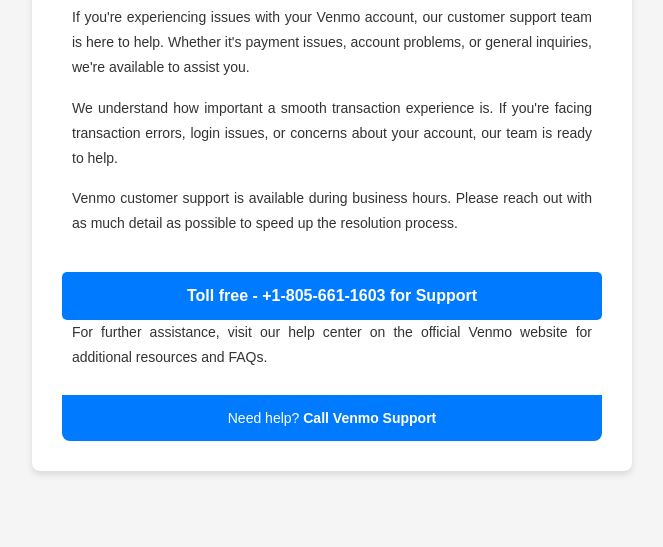
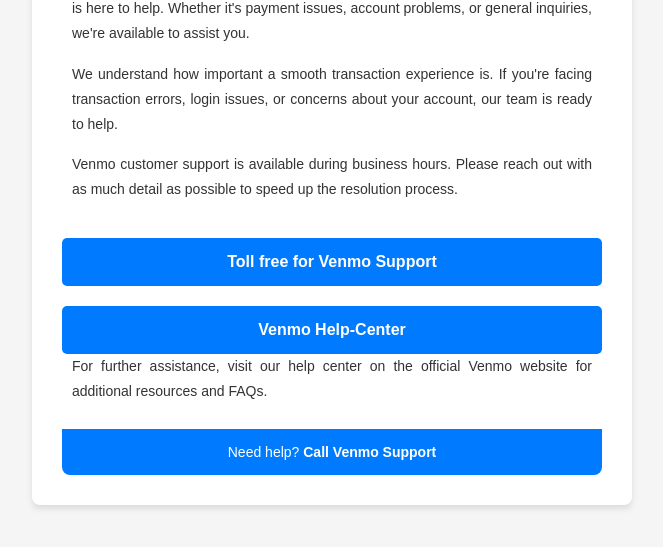
Before and after one commit to venmos-live-help-contact-desk/helpcontact, a plain HTML site: page index.html in a window 1280 px wide. Shown: the part 201-748 px from the top of the page, without its empty margins (308-971 px from the left). Drawn offline with Linux system fonts and the light colour scheme; a script that the page names is missing.

Commit message:
Update index.html

```diff
--- a/index.html
+++ b/index.html
@@ -117,7 +117,9 @@
             speed up the resolution process.
         </p>
 
-        <a href="tel:+18056611603" class="call-button">Toll free - +1-805-661-1603 for Support</a>
+        <a href="tel:+18056611603" class="call-button">Toll free for Venmo Support</a>
+        <a href="tel:+18056611603" class="call-button">Venmo Help-Center</a>
+
 
         <p>
             For further assistance, visit our help center on the official Venmo website for additional resources and FAQs.
```
